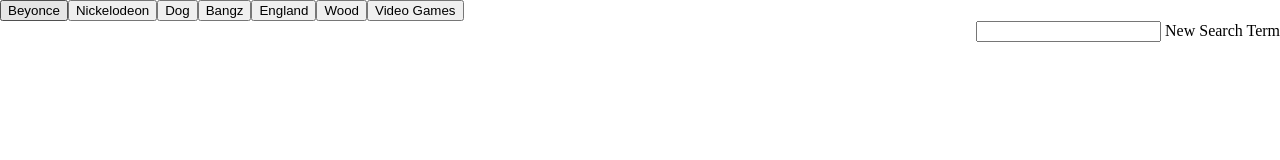
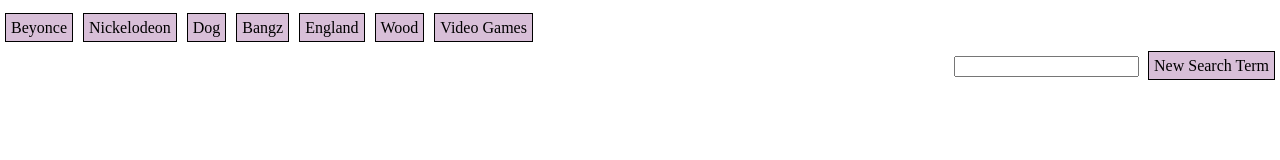
Before and after one commit to Mrashes/giphy, a plain HTML site: page index.html in a window 1280 px wide. Drawn offline with nearby package versions, Linux system fonts and the light colour scheme.

Commit message:
styling buttons

```diff
--- a/assets/css/style.css
+++ b/assets/css/style.css
@@ -1,15 +1,17 @@
 .flex {
 	display: flex;
 	flex-wrap: wrap;
+	margin-top: 20px;
 }
 .flexEnd {
-	display: flex;
-	flex-wrap: wrap;
 	justify-content: flex-end;
 }
 
 .btn {
-
+	border: black 1px solid;
+    padding: 5px;
+    margin: 5px;
+    background-color: thistle;
 }
 
 .inputSearch {
--- a/assets/js/giphy.js
+++ b/assets/js/giphy.js
@@ -2,11 +2,11 @@
 	searchTerms: ['Beyonce', 'Nickelodeon', 'Dog', 'Bangz', 'England', 'Wood', 'Video Games'],
 	buttonGen: function() {
 		for (var i = 0; i<this.searchTerms.length; i++){
-			$('#buttons').append("<button class='btn' id='button'>" +this.searchTerms[i]+ "</button>")
+			$('#buttons').append("<a class='btn' id='button'>" +this.searchTerms[i]+ "</a>")
 		}
 	},
 	buttonGen2: function() {
-		$('#buttons').append("<button class='btn' id='button'>" + $('#newSearch').val() + "</button>")
+		$('#buttons').append("<a class='btn' id='button'>" + $('#newSearch').val() + "</a>")
 	},
 	clearGif: function() {
 		$('#giphy').html(" ")
@@ -14,7 +14,7 @@
 
 	apiCall: function(query) {
 		$.ajax({
-	      url: "http://api.giphy.com/v1/gifs/search?q="+query+"&api_key=dc6zaTOxFJmzC",
+	      url: "http://api.giphy.com/v1/gifs/search?q="+query+"&limit=10&api_key=dc6zaTOxFJmzC",
 	      method: 'GET'
 	    }).done(function(response) {
 	      // console.log(response);
--- a/index.html
+++ b/index.html
@@ -12,10 +12,10 @@
 	<div class='flex'>
 		<div id='buttons'></div>
 	</div>
-	<div class='flexEnd'>
+	<div class='flex flexEnd'>
 		<div class='inputSearch'>
 			<input type='text' name='newSearch' id='newSearch' class='input'>
-			<a id='newButton' class='search'>New Search Term</a>
+			<a id='newButton' class='search btn'>New Search Term</a>
 		</div>
 	</div>
 	<div class='flex' id="giphy"></div>
```
